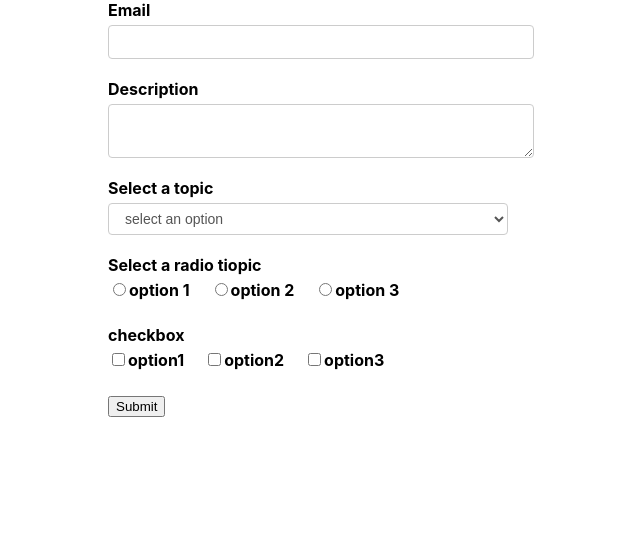
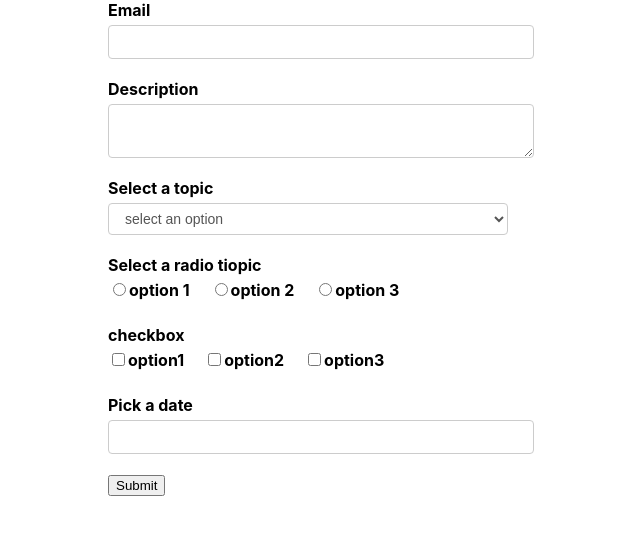
Before and after one commit to pashinde-ee/formik-controls-demo, a React (Create React App) app: page / in a window 1280 px wide. Shown: the top 534 px of the page, without its empty margins (319-959 px from the left). Built offline with nearby package versions, Linux system fonts and the light colour scheme.

Commit message:
Added datepicker

```diff
--- a/package.json
+++ b/package.json
@@ -8,6 +8,7 @@
     "@testing-library/user-event": "^12.1.10",
     "formik": "^2.2.9",
     "react": "^17.0.2",
+    "react-datepicker": "^4.2.1",
     "react-dom": "^17.0.2",
     "react-scripts": "4.0.3",
     "web-vitals": "^1.0.1",
--- /dev/null
+++ b/src/components/DatePicker.js
@@ -0,0 +1,35 @@
+import React from "react";
+import DateView from 'react-datepicker';
+import 'react-datepicker/dist/react-datepicker.css';
+import { Field, ErrorMessage } from 'formik';
+import TextError from "./TextError";
+
+function DatePicker(props) {
+
+    const { label, name, ...rest } = props;
+
+    return (
+        <div className="form-control">
+            <label htmlFor={name}>{label}</label>
+            <Field name={name}>
+                {
+                    ({field, form}) => {
+                        const { setFieldValue } = form
+                        const { value } = field
+                        return (
+                            <DateView
+                                id={name} {...field}
+                                {...rest}
+                                selected={value}
+                                onChange={val => setFieldValue(name, val)}
+                            />
+                        );
+                    }
+                }
+            </Field>
+            <ErrorMessage name={name} component={TextError} />
+        </div>
+    )
+};
+
+export default DatePicker;
--- a/src/components/FormikControl.js
+++ b/src/components/FormikControl.js
@@ -1,5 +1,6 @@
 import React from 'react';
 import Checkbox from './Checkbox';
+import DatePicker from './DatePicker';
 import Input from './Input';
 import RadioButtons from './RadioButtons';
 import Select from './Select';
@@ -20,7 +21,7 @@
         case 'checkbox':
             return <Checkbox {...rest} />;
         case 'date':
-            return null;
+            return <DatePicker {...rest} />;
         default:
             return null;
     }
--- a/src/components/formikContainer.js
+++ b/src/components/formikContainer.js
@@ -28,14 +28,16 @@
         description: "",
         selectOption: "",
         radioOption: "",
-        checkboxOption: []
+        checkboxOption: [],
+        birthDate: null
     };
     const validationSchema = Yup.object({
         email: Yup.string().required('Email is required').email('Invalid email'),
         description: Yup.string().required('description is required'),
         selectOption: Yup.string().required('select option is required'),
         radioOption: Yup.string().required('radio option is required'),
-        checkboxOption: Yup.array().min(1, 'checkbox option is required')
+        checkboxOption: Yup.array().min(1, 'checkbox option is required'),
+        birthDate: Yup.date().required('Birthdate required').nullable()
     });
     const onSubmit = (values) => console.log(values);
     return (
@@ -51,6 +53,7 @@
                     <FormikControl control="select" label="Select a topic" name="selectOption" options={options}/>
                     <FormikControl control="radio" label="Select a radio tiopic" name="radioOption" options={radioOptions}/>
                     <FormikControl control="checkbox" label="checkbox" name="checkboxOption" options={checkboxOptions}/>
+                    <FormikControl control="date" label="Pick a date" name="birthDate"/>
                     <button type="submit">Submit</button>
                 </Form>
             }
```
Also changed, not shown: 2 other files (tests, documents, lock files or other folders).
